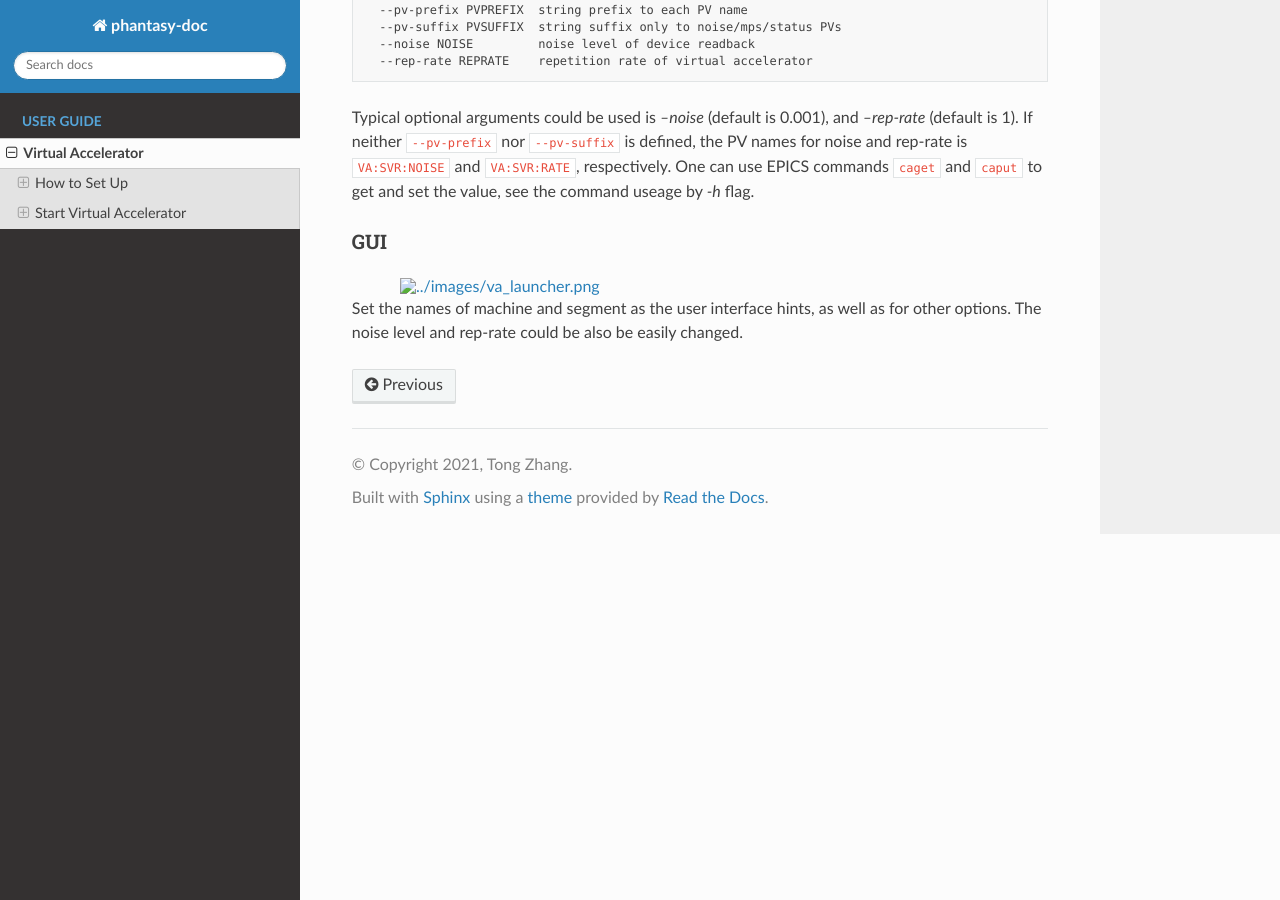
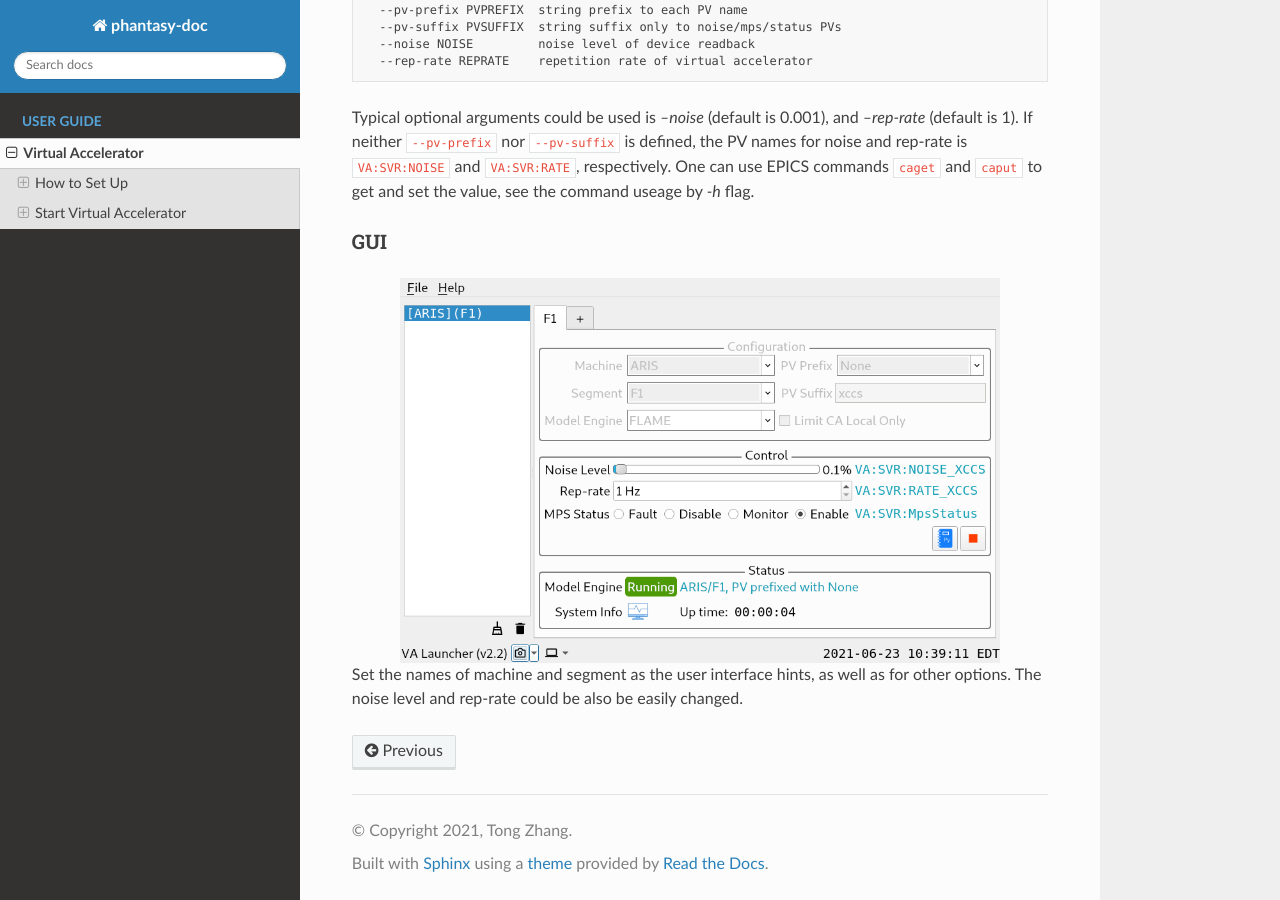
Before and after one commit to archman/phantasy-doc, a Sphinx documentation site: the page built from source/va.rst, in a window 1280 px wide and 900 px high, scrolled down 2315 px. Built offline with Sphinx 7.4.7 and the Read the Docs theme 2.0.0, drawn with Linux system fonts in a browser that asks for light colours.

Commit message:
DOC: Fix image path.

```diff
--- a/source/va.rst
+++ b/source/va.rst
@@ -130,7 +130,7 @@ useage by `-h` flag.
 GUI
 ^^^
 
-.. image:: ../images/va_launcher.png
+.. image:: ./images/va_launcher.png
     :align: center
     :width: 600px
 
```
